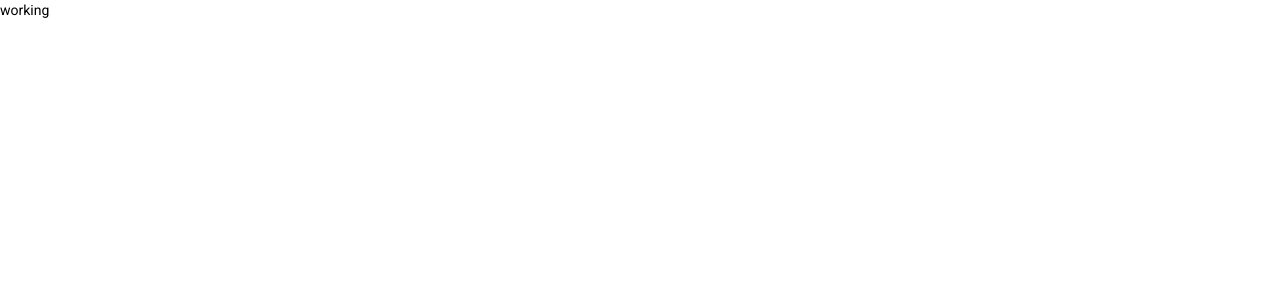
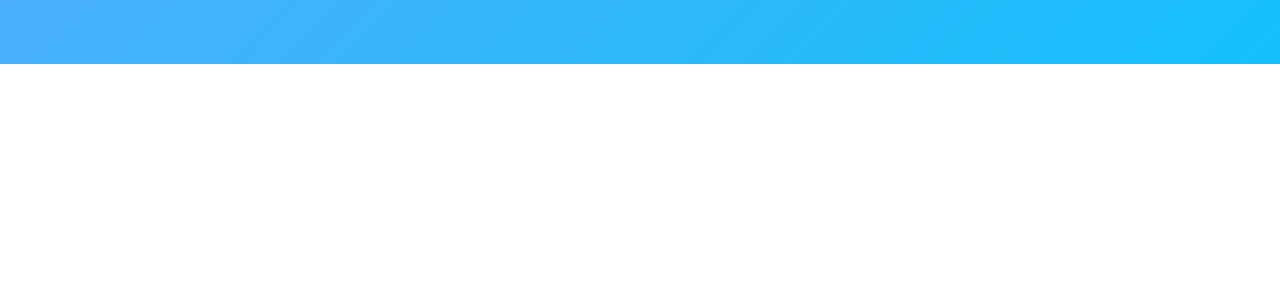
Before and after one commit to ERossatto/loquiz-game-results, an Angular app: page / in a window 1280 px wide. Shown: the top 300 px of the page. Built offline with nearby package versions, Linux system fonts and the light colour scheme.

Commit message:
Create header module/component

```diff
--- /dev/null
+++ b/src/loquiz/header/header.component.html
@@ -0,0 +1,2 @@
+<section class="header">
+</section>
--- /dev/null
+++ b/src/loquiz/header/header.component.scss
@@ -0,0 +1,26 @@
+@import "../../styles/variables.scss";
+
+.header {
+  background: linear-gradient(
+    -45deg,
+    $loquiz-blue,
+    $loquiz-pink,
+  );
+  background-size: 400% 400%;
+  animation: gradient 15s ease infinite;
+
+  width: 100vw;
+  height: $header-height;
+
+  @keyframes gradient {
+    0% {
+      background-position: 0% 50%;
+    }
+    50% {
+      background-position: 100% 50%;
+    }
+    100% {
+      background-position: 0% 50%;
+    }
+  }
+}
--- /dev/null
+++ b/src/loquiz/header/header.component.ts
@@ -0,0 +1,15 @@
+import { Component, OnInit } from '@angular/core';
+
+@Component({
+  selector: 'loquiz-header',
+  templateUrl: './header.component.html',
+  styleUrls: ['./header.component.scss']
+})
+export class HeaderComponent implements OnInit {
+
+  constructor() { }
+
+  ngOnInit(): void {
+  }
+
+}
--- a/src/loquiz/loquiz.component.html
+++ b/src/loquiz/loquiz.component.html
@@ -1 +1,7 @@
-<p>working</p>
+<section>
+
+  <loquiz-header></loquiz-header>
+
+  <router-outlet></router-outlet>
+
+</section>
```
Also changed, not shown: src/loquiz/header/header.module.ts (added, +16 -0 lines), src/loquiz/loquiz.module.ts (+10 -3 lines).
